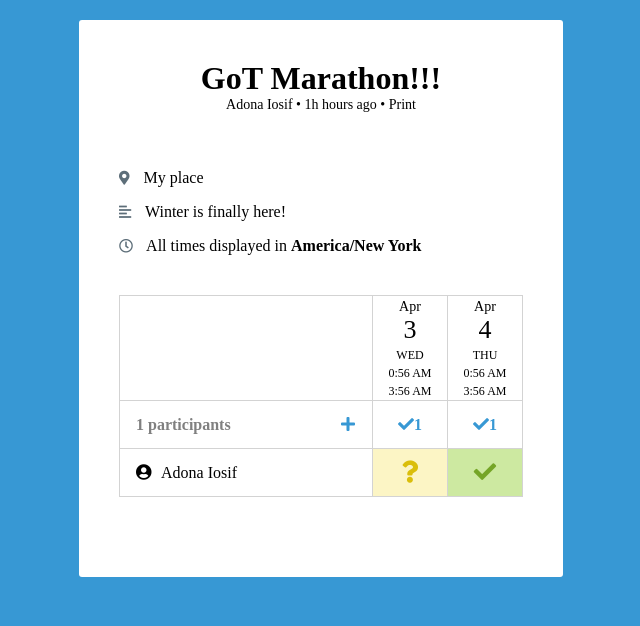
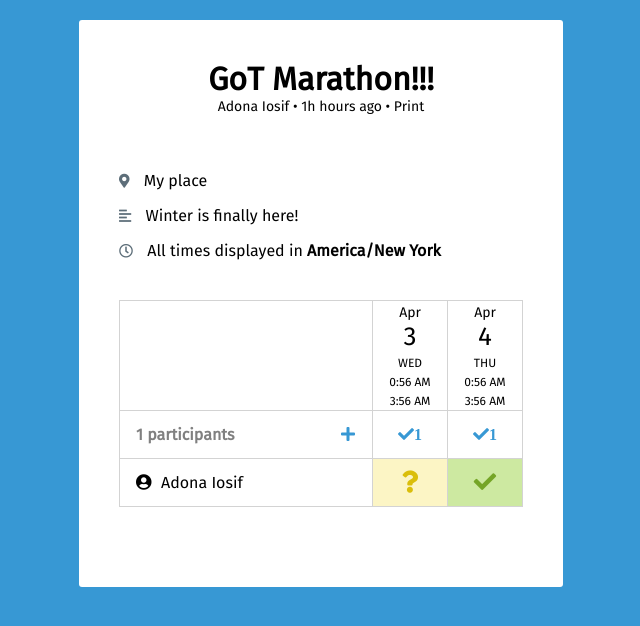
Before and after one commit to adona/redoodle, a Django app: page /poll/1/ in a window 1280 px wide. Shown: the top 626 px of the page, without its empty margins (319-959 px from the left). Run offline with Django 3.2, Linux system fonts and the light colour scheme; data comes from the database, SQL or seed files in the repository; style sheets or scripts are compiled from the project's sources; some libraries are stand-ins or nearby versions.

Commit message:
Use "Fira Sans Font" everywhere

```diff
--- a/polls/static/polls/out/css/base.css
+++ b/polls/static/polls/out/css/base.css
@@ -1,6 +1,7 @@
 * {
   -webkit-box-sizing: border-box;
           box-sizing: border-box;
+  font-family: 'Fira Sans', sans-serif;
 }
 
 body {
--- a/polls/static/polls/src/scss/base.scss
+++ b/polls/static/polls/src/scss/base.scss
@@ -2,6 +2,7 @@
 
 * {
   box-sizing: border-box;
+  font-family: 'Fira Sans', sans-serif;
 }
 
 body {
--- a/polls/templates/base.html
+++ b/polls/templates/base.html
@@ -12,6 +12,8 @@
     <!-- Note: when deploying, replace "development.js" with "production.min.js". -->
     <script src="https://unpkg.com/react@16/umd/react.development.js" crossorigin></script>
     <script src="https://unpkg.com/react-dom@16/umd/react-dom.development.js" crossorigin></script>
+    <!-- Fira Sans Font-->
+    <link href="https://fonts.googleapis.com/css?family=Fira+Sans" rel="stylesheet">
     <!-- Font Awesome -->
     <link rel="stylesheet" href="https://use.fontawesome.com/releases/v5.8.0/css/all.css">
 
```
Also changed, not shown: 1 other file.
